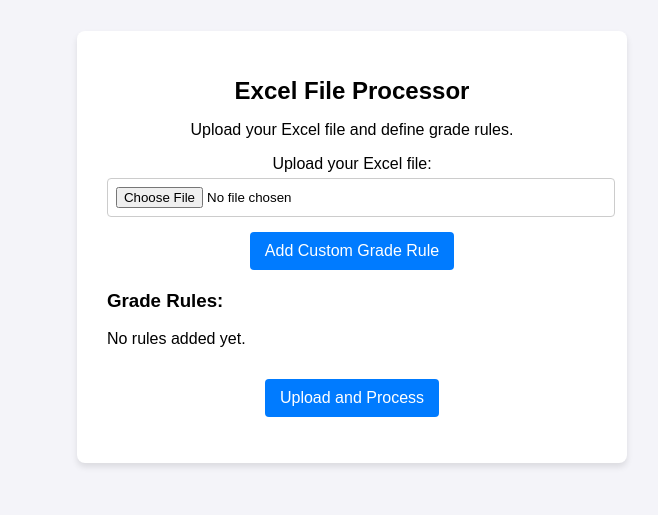
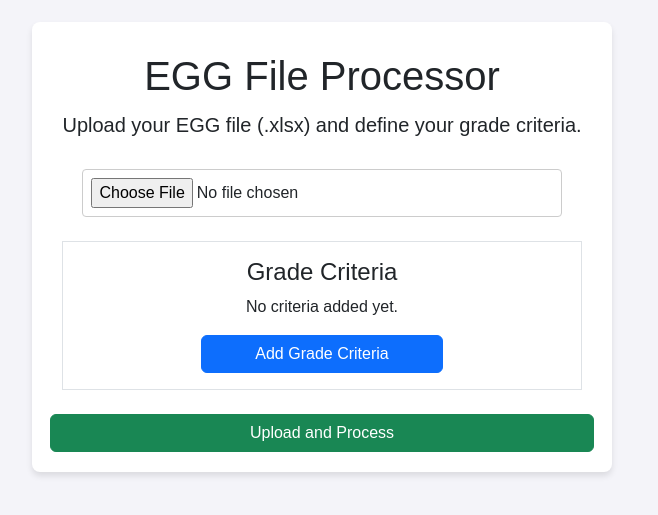
Before and after one commit to tayylorngo/egg-file-processor, a React (Create React App) app: page / in a window 1280 px wide. Shown: the part 153-668 px from the top of the page, without its empty margins (318-976 px from the left). Built offline with nearby package versions, Linux system fonts and the light colour scheme.

Commit message:
styled using bootstrap

```diff
--- a/src/App.css
+++ b/src/App.css
@@ -54,3 +54,11 @@ button:hover {
   padding: 5px 10px;
   font-size: 12px;
 }
+
+input {
+  width: 100%;
+  padding: 8px;
+  margin-top: 5px;
+  border: 1px solid #ccc;
+  border-radius: 4px;
+}
--- a/src/App.js
+++ b/src/App.js
@@ -2,6 +2,7 @@ import React, { useState } from "react";
 import GradeRuleModal from "./components/GradeRuleModal/GradeRuleModal";
 import GradeRuleList from "./components/GradeRuleList/GradeRuleList";
 import "./App.css";
+import "bootstrap/dist/css/bootstrap.css"
 
 function App() {
   const [file, setFile] = useState(null);
@@ -67,17 +68,16 @@ function App() {
   };
 
   return (
-    <div className="container">
-      <h1>Excel File Processor</h1>
-      <p>Upload your Excel file and define grade rules.</p>
+    <div className="container pb-1">
+      <h1 className="fs-1">EGG File Processor</h1>
+      <p className="mb-1 fs-5">Upload your EGG file (.xlsx) and define your grade criteria.</p>
 
       <div className="form-group">
-        <label htmlFor="formFile">Upload your Excel file:</label>
         <input type="file" id="formFile" onChange={handleFileChange} />
       </div>
 
-      <button onClick={toggleModal} className="btn">Add Custom Grade Rule</button>
 
+      <div className="mt-1 border border-1 mb-2 p-3 text-center">
       <GradeRuleList
           rules={rules.map(rule => ({
             minGrade: rule.minGrade,
@@ -86,11 +86,15 @@ function App() {
             comments: rule.comments,
           }))}
           onRemoveRule={handleRemoveRule}
-/>
+      />
+      <button onClick={toggleModal} className="btn btn-primary w-50">Add Grade Criteria</button>
+      </div>
 
-      <button onClick={handleFileUpload} className="btn">Upload and Process</button>
+      <div className="row">
+        <button onClick={handleFileUpload} className="btn btn-success mt-3">Upload and Process</button>
+      </div>
 
-      <p className="message">{message}</p>
+      <p className="message mt-3">{message}</p>
 
       {downloadUrl && (
         <a href={downloadUrl} download="processed_grades.xlsx" className="download-link">
--- a/src/components/GradeRuleList/GradeRuleList.js
+++ b/src/components/GradeRuleList/GradeRuleList.js
@@ -1,38 +1,39 @@
 import React from "react";
 import "./GradeRuleList.css";
+import "bootstrap/dist/css/bootstrap.css"
 
 const GradeRuleList = ({ rules, onRemoveRule }) => {
   return (
-    <div className="rules">
-      <h3>Grade Rules:</h3>
+    <div className="">
+      <h4 className="text-center">Grade Criteria</h4>
       {rules.length === 0 ? (
-        <p>No rules added yet.</p>
+        <p className="text-center">No criteria added yet.</p>
       ) : (
-        <table>
+        <table className="table table-striped table-bordered table-hover">
           <thead>
             <tr>
-              <th>Grade Range</th>
-              <th>Adjusted Grade</th>
-              <th>Comment 1</th>
-              <th>Comment 2</th>
-              <th>Comment 3</th>
-              <th>Actions</th>
+              <th className="text-center align-middle">Grade Range</th>
+              <th className="text-center align-middle">Adjusted Grade</th>
+              <th className="text-center align-middle">Comment 1</th>
+              <th className="text-center align-middle">Comment 2</th>
+              <th className="text-center align-middle">Comment 3</th>
+              <th className="text-center align-middle">Actions</th>
             </tr>
           </thead>
           <tbody>
             {rules.map((rule, index) => (
               <tr key={index}>
-                <td>
+                <td className="text-center align-middle">
                   {rule.minGrade} - {rule.maxGrade}
                 </td>
-                <td>{rule.changeTo}</td>
-                <td>{rule.comments[0]}</td>
-                <td>{rule.comments[1]}</td>
-                <td>{rule.comments[2]}</td>
-                <td>
+                <td className="text-center align-middle">{rule.changeTo}</td>
+                <td className="text-center align-middle">{rule.comments[0]}</td>
+                <td className="text-center align-middle">{rule.comments[1]}</td>
+                <td className="text-center align-middle">{rule.comments[2]}</td>
+                <td className="text-center align-middle">
                   <button
                     onClick={() => onRemoveRule(index)}
-                    className="btn-small"
+                    className="btn btn-danger btn-sm"
                   >
                     Remove
                   </button>
--- a/src/components/GradeRuleModal/GradeRuleModal.css
+++ b/src/components/GradeRuleModal/GradeRuleModal.css
@@ -33,6 +33,10 @@
     align-items: center;
 }
 
+.modal-title {
+    text-align: center;
+}
+
 .centered-modal .modal-content {
     background: white;
     padding: 20px;
@@ -48,11 +52,11 @@
     display: flex;
     justify-content: space-between; /* Space out the inputs */
     gap: 10px; /* Add spacing between the inputs */
-    margin-bottom: 15px;
   }
 
   .form-group {
     flex: 1; /* Make inputs equal width */
+    padding: 20px;
   }
 
   .form-row {
@@ -65,13 +69,8 @@
     flex: 1;
   }
 
-
-  input {
-    width: 100%;
-    padding: 8px;
-    margin-top: 5px;
-    border: 1px solid #ccc;
-    border-radius: 4px;
+  .select-form {
+    margin-top: 10px;
   }
 
   button {
@@ -84,7 +83,3 @@
     cursor: pointer;
     font-size: 16px;
   }
-
-  button:hover {
-    background-color: #0056b3;
-  }
--- a/src/components/GradeRuleModal/GradeRuleModal.js
+++ b/src/components/GradeRuleModal/GradeRuleModal.js
@@ -2,9 +2,11 @@ import React, { useState, useEffect } from "react";
 import Select from "react-select";
 import "./GradeRuleModal.css";
 import commentsData from "./comments.json";
+import "bootstrap/dist/css/bootstrap.css"
 
 const generateGradeOptions = () => {
-  return Array.from({ length: 101 }, (_, i) => ({ value: i, label: i.toString() }));
+    let options =  Array.from({ length: 101 }, (_, i) => ({ value: i, label: i.toString() }));
+    return [options, [...options].reverse()];
 };
 
 const GradeRuleModal = ({ isOpen, onClose, onAddRule, rules }) => {
@@ -95,46 +97,49 @@ const GradeRuleModal = ({ isOpen, onClose, onAddRule, rules }) => {
   return (
     <div className="modal-overlay centered-modal">
       <div className="modal-content">
-        <h2>Add Grade Rule</h2>
+        <h2 className="modal-title">Add Grade Criteria</h2>
         <form onSubmit={handleSubmit}>
           <div className="form-row">
             <div className="form-group half-width">
               <label>Min Grade:</label>
               <Select
-                options={gradeOptions}
+                options={gradeOptions[0]}
                 value={minGrade}
                 onChange={(option) => setMinGrade(option)}
                 filterOption={customFilter}
                 placeholder="Select or type a grade..."
+                className="select-form"
               />
             </div>
 
             <div className="form-group half-width">
               <label>Max Grade:</label>
               <Select
-                options={gradeOptions}
+                options={gradeOptions[1]}
                 value={maxGrade}
                 onChange={(option) => setMaxGrade(option)}
                 filterOption={customFilter}
                 placeholder="Select or type a grade..."
+                className="select-form"
               />
             </div>
           </div>
 
           <div className="form-group">
-            <label>Change To (Optional):</label>
+            <label>Change To:</label>
             <Select
-              options={gradeOptions}
+              options={gradeOptions[0]}
               value={changeTo}
               onChange={(option) => setChangeTo(option)}
               filterOption={customFilter}
               isClearable
               placeholder="Select or type a grade..."
+              className="select-form"
             />
           </div>
 
           <div className="form-group">
-            <label>Comment Code 1 (Optional):</label>
+            <label>Comment Code 1:</label>
             <Select
               options={commentOptions}
               value={commentOptions.find((option) => option.value === comment1)}
@@ -142,11 +147,12 @@ const GradeRuleModal = ({ isOpen, onClose, onAddRule, rules }) => {
               isClearable
               filterOption={customFilter}
               placeholder="Type or select a comment..."
+              className="select-form"
             />
           </div>
 
           <div className="form-group">
-            <label>Comment Code 2 (Optional):</label>
+            <label>Comment Code 2:</label>
             <Select
               options={commentOptions}
               value={commentOptions.find((option) => option.value === comment2)}
@@ -154,11 +160,12 @@ const GradeRuleModal = ({ isOpen, onClose, onAddRule, rules }) => {
               isClearable
               filterOption={customFilter}
               placeholder="Type or select a comment..."
+              className="select-form"
             />
           </div>
 
           <div className="form-group">
-            <label>Comment Code 3 (Optional):</label>
+            <label>Comment Code 3:</label>
             <Select
               options={commentOptions}
               value={commentOptions.find((option) => option.value === comment3)}
@@ -166,15 +173,15 @@ const GradeRuleModal = ({ isOpen, onClose, onAddRule, rules }) => {
               isClearable
               filterOption={customFilter}
               placeholder="Type or select a comment..."
+              className="select-form"
             />
           </div>
-
-          <button type="submit" className="btn">
-            Add Rule
-          </button>
-          <button type="button" className="btn btn-small" onClick={closeAndResetForm}>
-            Cancel
-          </button>
+          <div className="text-center row form-group">
+            <button type="submit" className="btn btn-success mb-1">
+              Add
+            </button>
+            <button type="button" className="btn btn-danger" onClick={closeAndResetForm}>Cancel</button>
+          </div>
         </form>
       </div>
     </div>
```
